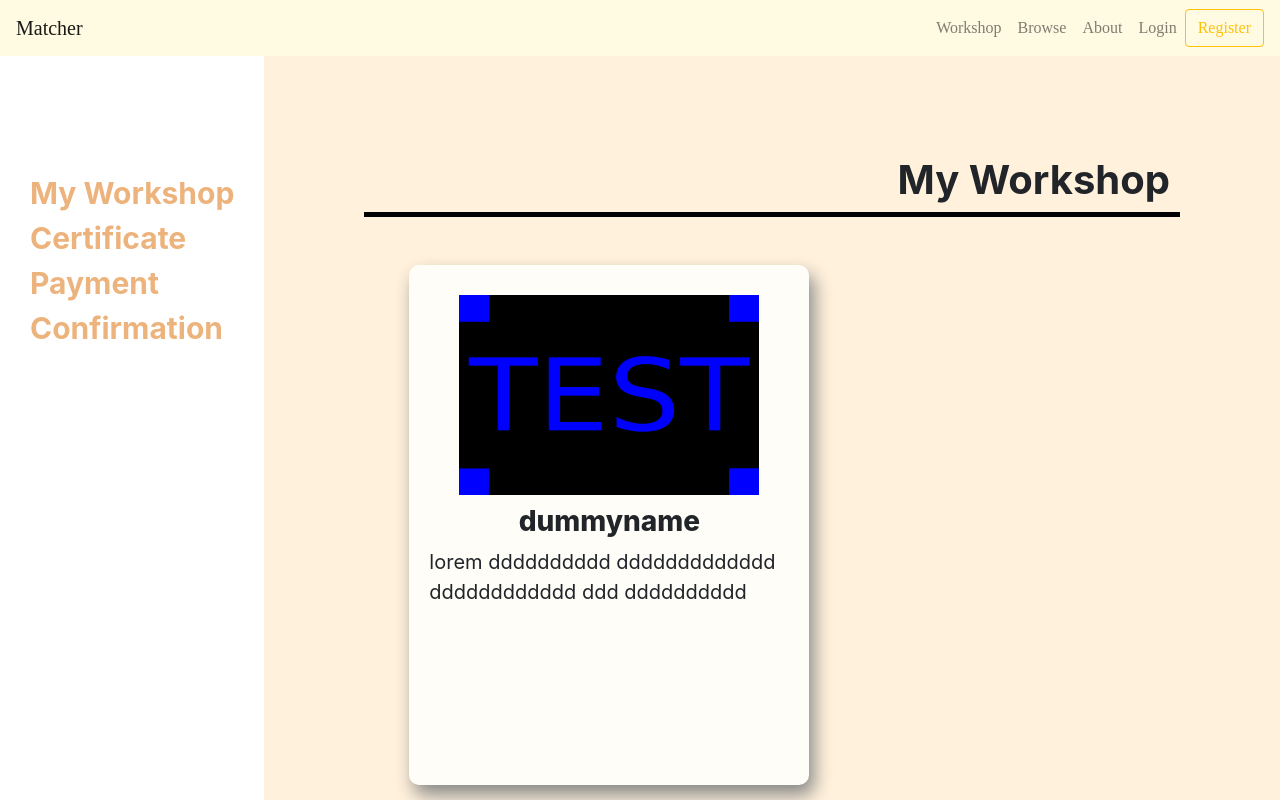
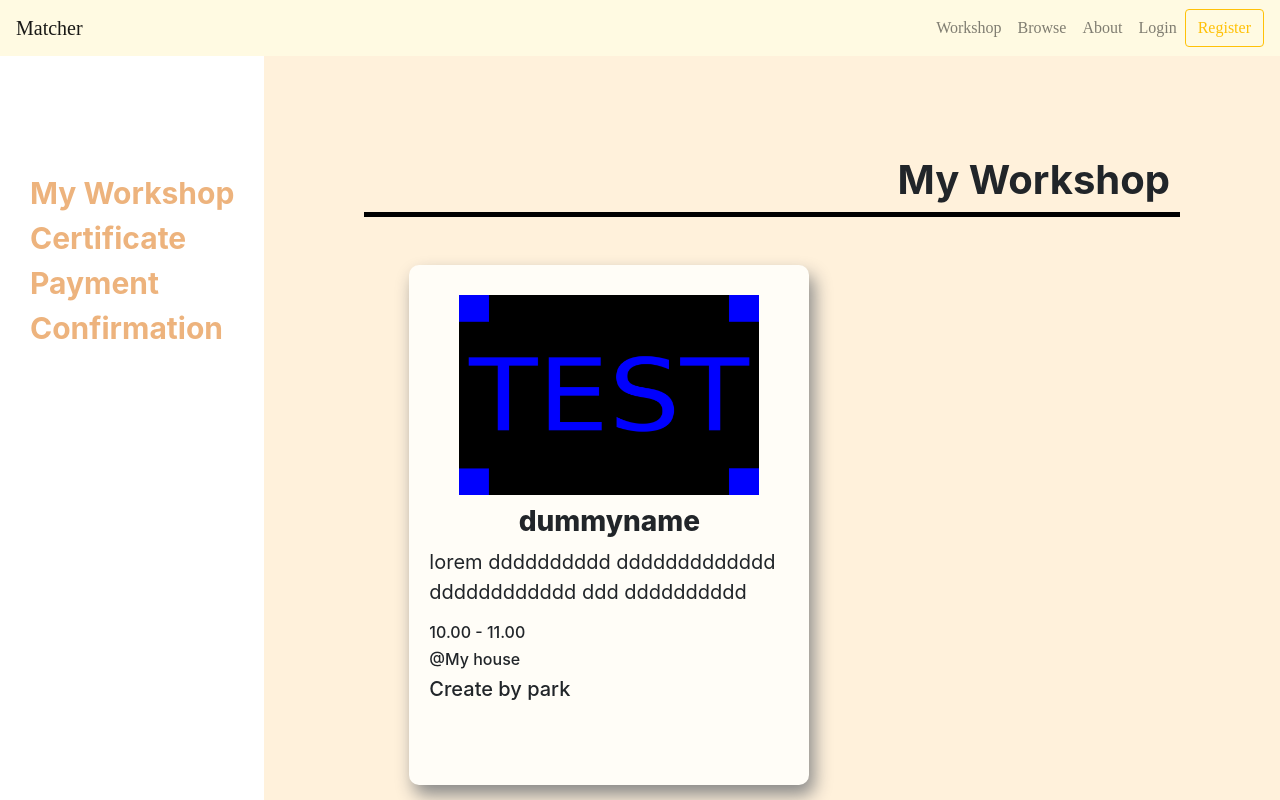
Before and after one commit to 2110423-2019-2/sec1_TerkyCompany-Frontend, a React (Create React App) app: page /workshoplist in a window 1280 px wide. Shown: the top 800 px of the page. Built offline with nearby package versions, Linux system fonts and the light colour scheme.

Commit message:
update in item

```diff
--- a/src/Components/WorkshopItem/WorkshopItem.js
+++ b/src/Components/WorkshopItem/WorkshopItem.js
@@ -8,6 +8,11 @@ class WorkshopItem extends Component {
             image_name: "test.jpg",
             workshop_name: "dummyname",
             workshop_detail: "lorem dddddddddd ddddddddddddd dddddddddddd ddd dddddddddd",
+            start: "10.00",
+            place: "My house",
+            end: "11.00",
+            owner: "park",
+
             isLoading: false,
 
         }
@@ -23,6 +28,9 @@ class WorkshopItem extends Component {
                 <img src={this.state.image_name} height="200" width="300"></img>
                 <h3>{this.state.workshop_name}</h3>
                 <p>{this.state.workshop_detail}</p>
+                <h6>{this.state.start} - {this.state.end}</h6>
+                <h6>@{this.state.place}</h6>
+                <h5>Create by {this.state.owner}</h5>
             </div>
         )
     }
```
